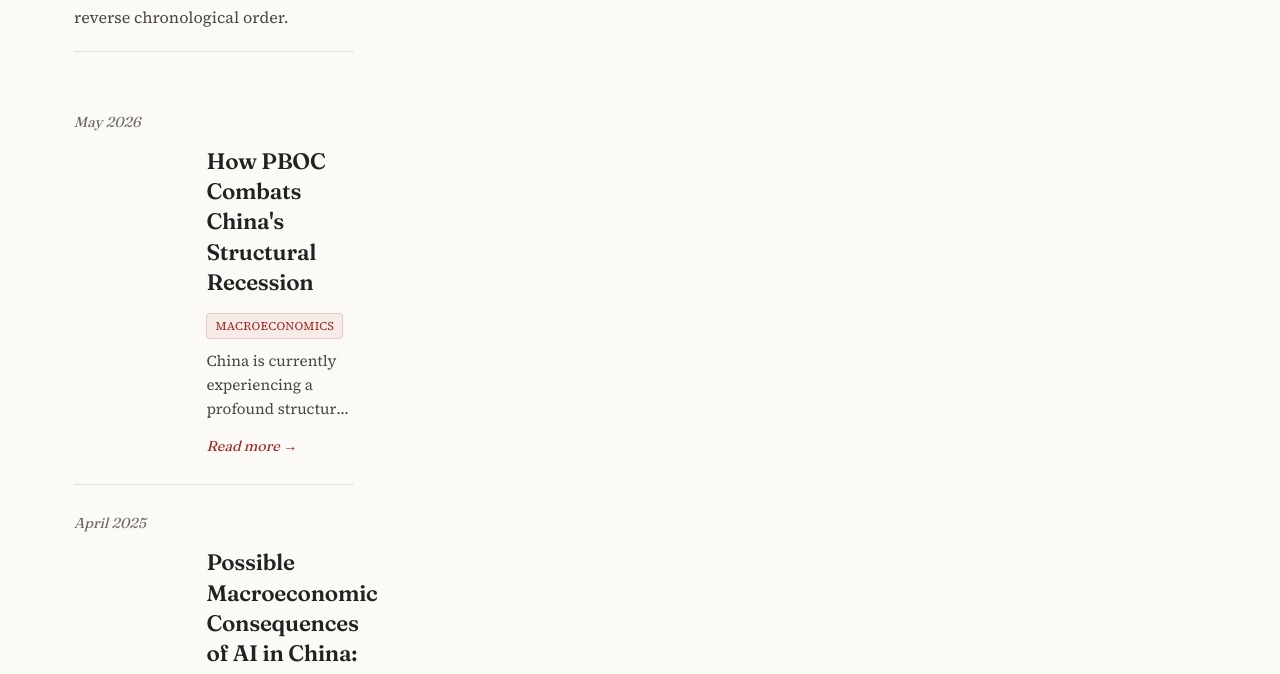
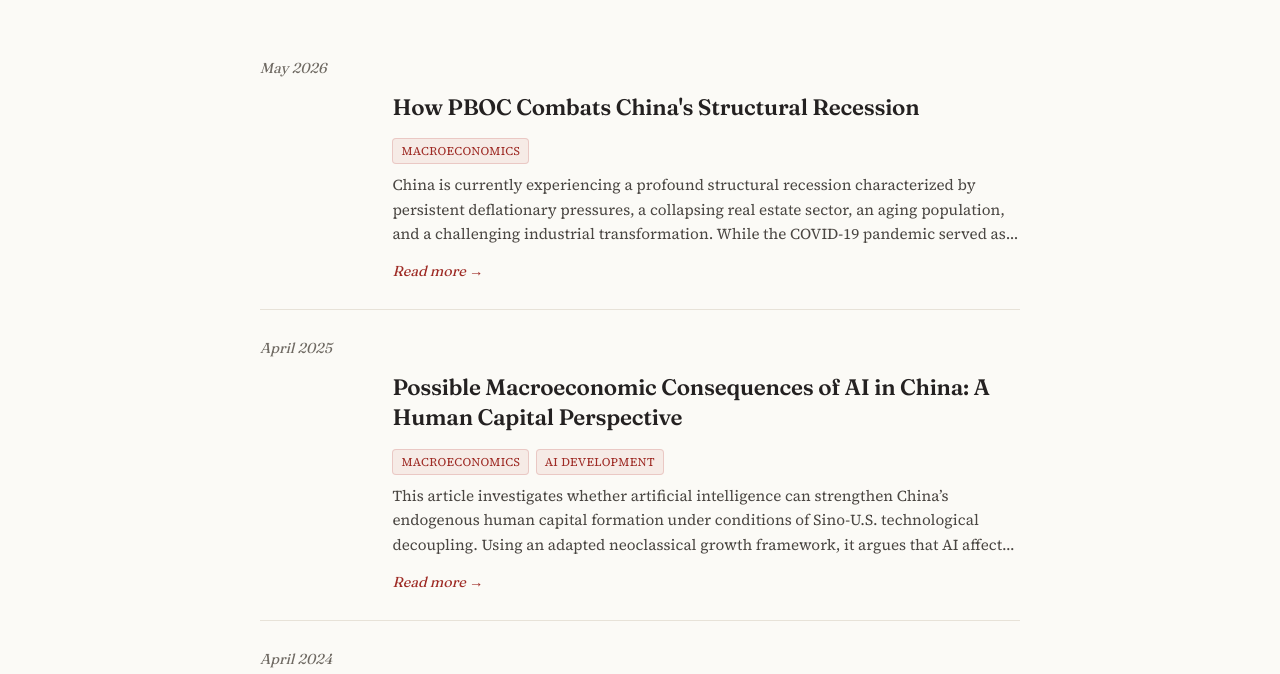
Before and after one commit to fshryang-coder/fisheryang.github.io, a plain HTML site: page opinion.html in a window 1280 px wide. Shown: the part 237-911 px from the top of the page. Drawn offline with Linux system fonts and the light colour scheme.

Commit message:
Fix opinion page narrow layout to center content

```diff
--- a/assets/css/style.css
+++ b/assets/css/style.css
@@ -517,7 +517,10 @@ nav.site-nav a.active { color: var(--cinnabar); font-weight: 600; }
 }
 
 /* ---------- Narrow page (opinion list + article) ---------- */
-.page-narrow .content { max-width: 760px; }
+.page-narrow {
+  display: block; /* override .page 2-col grid */
+}
+.page-narrow .content { max-width: 760px; margin: 0 auto; }
 
 .page-title {
   font-family: "Fraunces", Georgia, serif;
```
